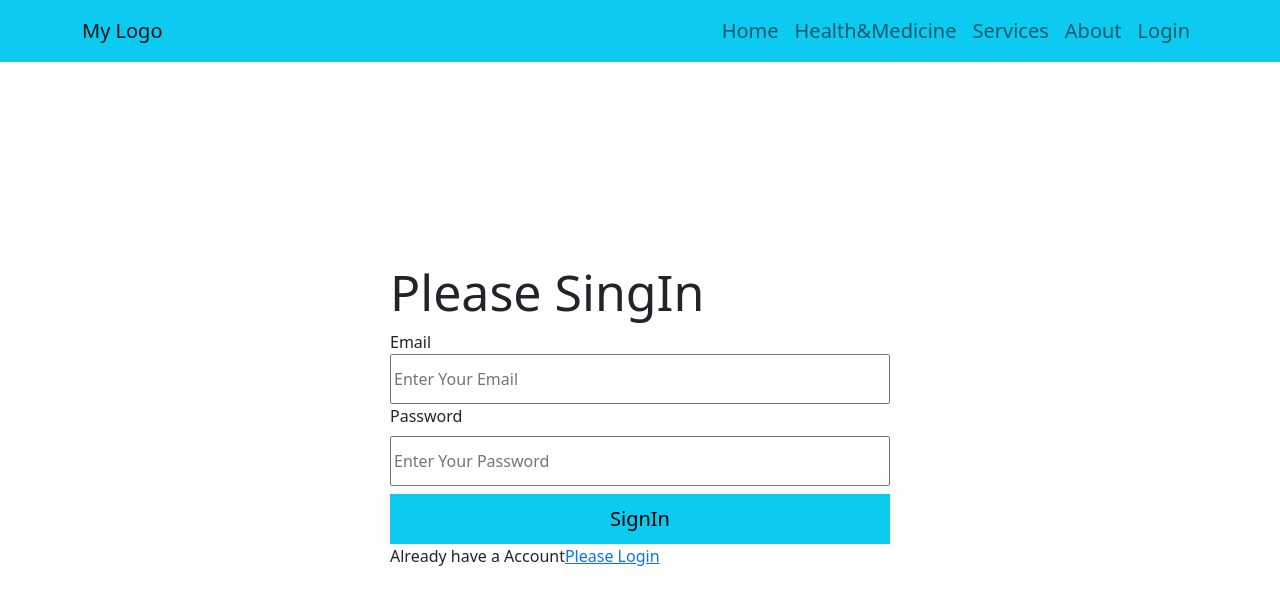
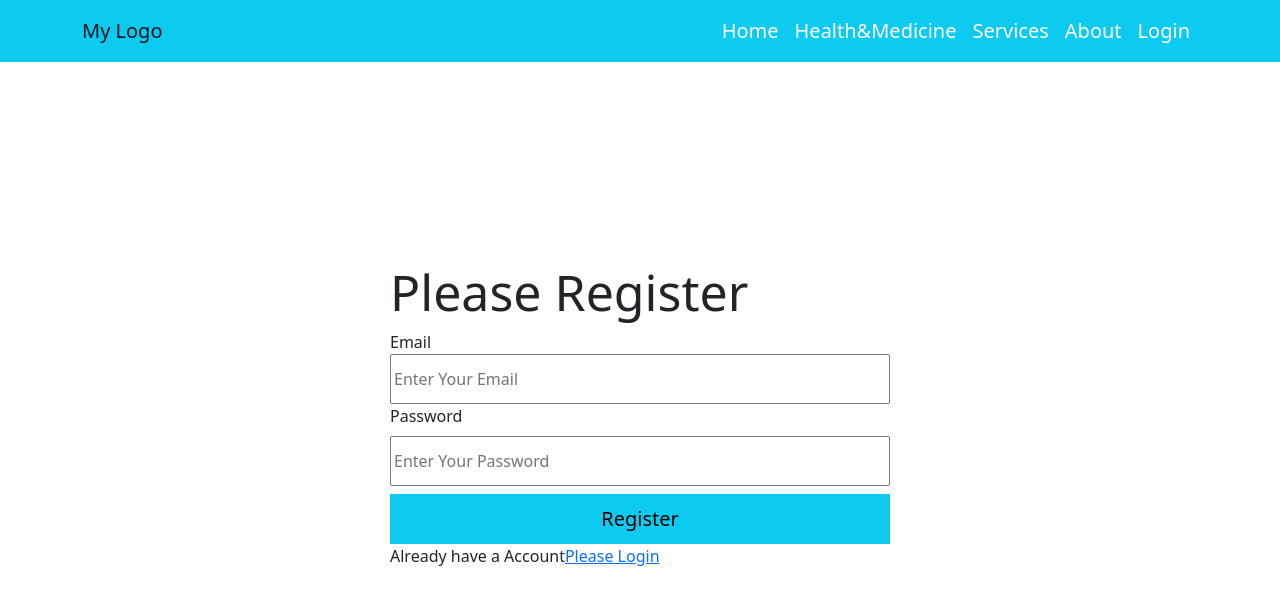
Before and after one commit to alamin00006/independent-service-provider, a React (Create React App) app: page /signin in a window 1280 px wide. Shown: the top 604 px of the page. Built offline with nearby package versions, Linux system fonts and the light colour scheme; no server answers.

Commit message:
Login and SignIn form create

```diff
--- a/src/Pages/Header/Header.css
+++ b/src/Pages/Header/Header.css
@@ -1,21 +1,3 @@
-
-.navber{
-    display: flex;
-    justify-content: space-between;
-    align-items: center;
+.sing-Out{
+    cursor: pointer;
 }
-
-
-.navber a{
- text-decoration: none;
- margin-left: 10px;
- padding: 10px;
- color: white;
- font-size: 20px;
-
-}
-
-.navber a:hover{
-    background-color: gold;
-    color: white;
-}
--- a/src/Pages/Header/Header.js
+++ b/src/Pages/Header/Header.js
@@ -1,13 +1,22 @@
+import { signOut } from "firebase/auth";
 import React from "react";
 import { Container, Nav, Navbar } from "react-bootstrap";
+import { useAuthState } from "react-firebase-hooks/auth";
 import { Link } from "react-router-dom";
+import auth from "../../firebase.init";
 import "./Header.css";
 
 const Header = () => {
+
+  const [user, loading, error] = useAuthState(auth);
+
+  const SingOutHandle = ()=>{
+    signOut(auth);
+  }
   return (
-    <nav className="fs-5 text-white">
+    <nav className="fs-5">
       <div>
-        <Navbar collapseOnSelect expand="lg" bg="info">
+        <Navbar collapseOnSelect  expand="lg" bg="info" variant="light">
           <Container>
             <Navbar.Brand as={Link} to="/">
               My Logo
@@ -16,20 +25,20 @@ const Header = () => {
             <Navbar.Collapse id="responsive-navbar-nav">
               <Nav className="me-auto"></Nav>
               <Nav>
-                <Nav.Link as={Link} to="home">
+                <Nav.Link as={Link} to="home" className="text-white">
                   Home
                 </Nav.Link>
-                <Nav.Link as={Link} to="health">
+                <Nav.Link as={Link} to="health" className="text-white">
                   Health&Medicine
                 </Nav.Link>
 
-                <Nav.Link href="home#services">Services</Nav.Link>
-                <Nav.Link as={Link} to="about">
+                <Nav.Link href="home#services" className="text-white">Services</Nav.Link>
+                <Nav.Link as={Link} to="about" className="text-white">
                   About
                 </Nav.Link>
-                <Nav.Link as={Link} to="login">
+                {user?.email?<p onClick={SingOutHandle} className="mt-2 text-white sing-Out" >SingOut</p>:<Nav.Link as={Link} to="login" className="text-white">
                   Login
-                </Nav.Link>
+                </Nav.Link>}
               </Nav>
             </Navbar.Collapse>
           </Container>
--- a/src/Pages/Login/Login.js
+++ b/src/Pages/Login/Login.js
@@ -1,24 +1,44 @@
-import React from 'react';
-import { Link } from 'react-router-dom';
+import React, { useState } from 'react';
+import { Link, useNavigate } from 'react-router-dom';
 import './Login.css'
 import auth from '../../firebase.init'
-import { useCreateUserWithEmailAndPassword } from 'react-firebase-hooks/auth';
+import {useAuthState, useSignInWithEmailAndPassword} from 'react-firebase-hooks/auth';
 
 const Login = () => {
+    const [user, loading, error] = useAuthState(auth);
+
+   const [erorr, setError] = useState('');
 
     const [
-        createUserWithEmailAndPassword,
-        user,
-        loading,
-        error,
-      ] = useCreateUserWithEmailAndPassword(auth);
+        signInWithEmailAndPassword,
+      ] = useSignInWithEmailAndPassword(auth);
+
+      const navigate = useNavigate();
+      if(user){
+        navigate('/home')
+    }
 
 
+    const emailCheck = (e) =>{
+
+    const emailRegex = /\S+@\S+\.\S+/;
+   const validEmail = emailRegex.test(e.target.value);
+   if(!validEmail){
+    const p = <p className='text-danger'>please valid email</p>
+    return setError(p);
+   }else{
+    return setError('')
+   }
+    }
  const handleSubmit =(e)=>{
    e.preventDefault();
+
    const email = e.target.email.value;
    const password = e.target.password.value;
-   createUserWithEmailAndPassword(email, password);
+   signInWithEmailAndPassword(email, password);
+
+
+
  }
 
 
@@ -29,7 +49,8 @@ const Login = () => {
             <form onSubmit={handleSubmit}>
             <h1 className='form-title'>Please Login</h1>
                 <label htmlFor="email">Email</label>
-                <input className='d-block' placeholder='Enter Your Email' type="email" name="email" id="email" />
+                <input onChange={emailCheck} className='d-block' placeholder='Enter Your Email' type="email" name="email" id="email" />
+                <p>{erorr}</p>
 
                 <label htmlFor="password">Password</label>
                 <input className='d-block mt-2' type="password" placeholder='Enter Your Password' name="password" id="password" />
--- a/src/Pages/SignUp/SignUp.js
+++ b/src/Pages/SignUp/SignUp.js
@@ -1,18 +1,41 @@
 import React from 'react';
-import { Link } from 'react-router-dom';
+import { useCreateUserWithEmailAndPassword } from 'react-firebase-hooks/auth';
+import { Link, useNavigate } from 'react-router-dom';
+import auth from '../../firebase.init';
 
 const SignUp = () => {
+
+    const [
+        createUserWithEmailAndPassword,
+        user,
+        loading,
+        error,
+      ] = useCreateUserWithEmailAndPassword(auth);
+      const navigate = useNavigate();
+      if(user){
+        navigate('/home')
+    }
+ const handleSubmit =(e)=>{
+   e.preventDefault();
+   const email = e.target.email.value;
+   const password = e.target.password.value;
+   createUserWithEmailAndPassword(email, password);
+
+
+ }
+
     return (
         <div className='d-flex justify-content-center login-form'>
 
-        <form>
-        <h1 className='form-title'>Please SingIn</h1>
+        <form onSubmit={handleSubmit}>
+        <h1 className='form-title'>Please Register</h1>
             <label htmlFor="email">Email</label>
             <input className='d-block' placeholder='Enter Your Email' type="email" name="email" id="email" />
 
             <label htmlFor="password">Password</label>
             <input className='d-block mt-2' type="password" placeholder='Enter Your Password' name="password" id="password" />
-           <input className='bg-info border-0 py-2 mt-2 fs-5' type="submit" value="SignIn" />
+
+           <input className='bg-info border-0 py-2 mt-2 fs-5' type="submit" value="Register" />
            <p>Already have a Account<Link to = "/login">Please Login
            </Link></p>
 
```
